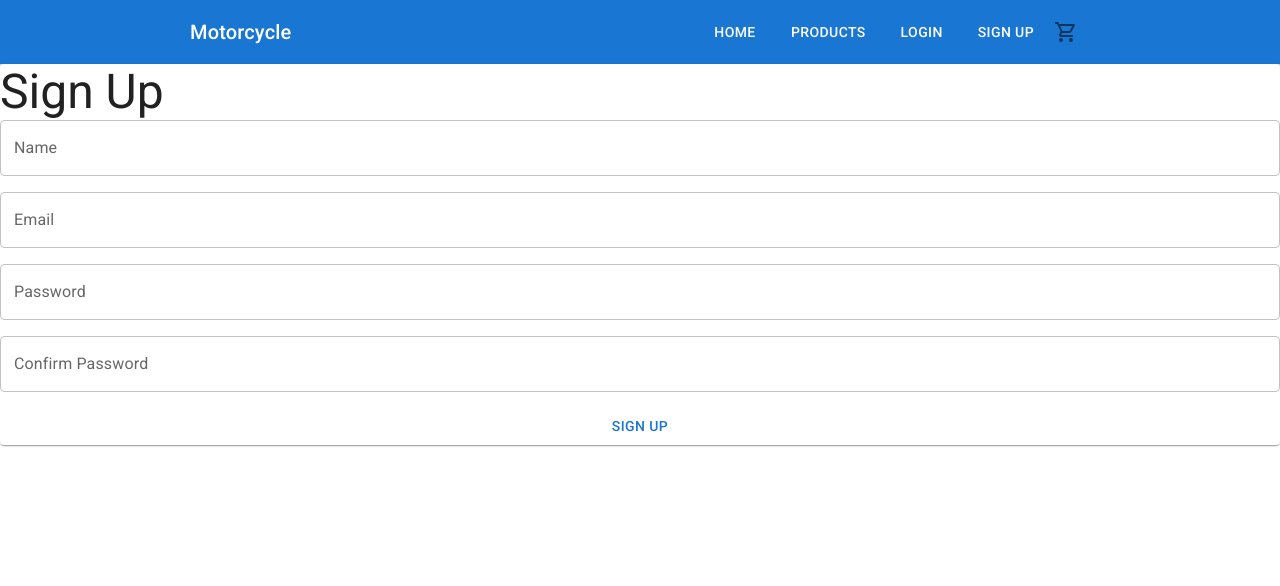
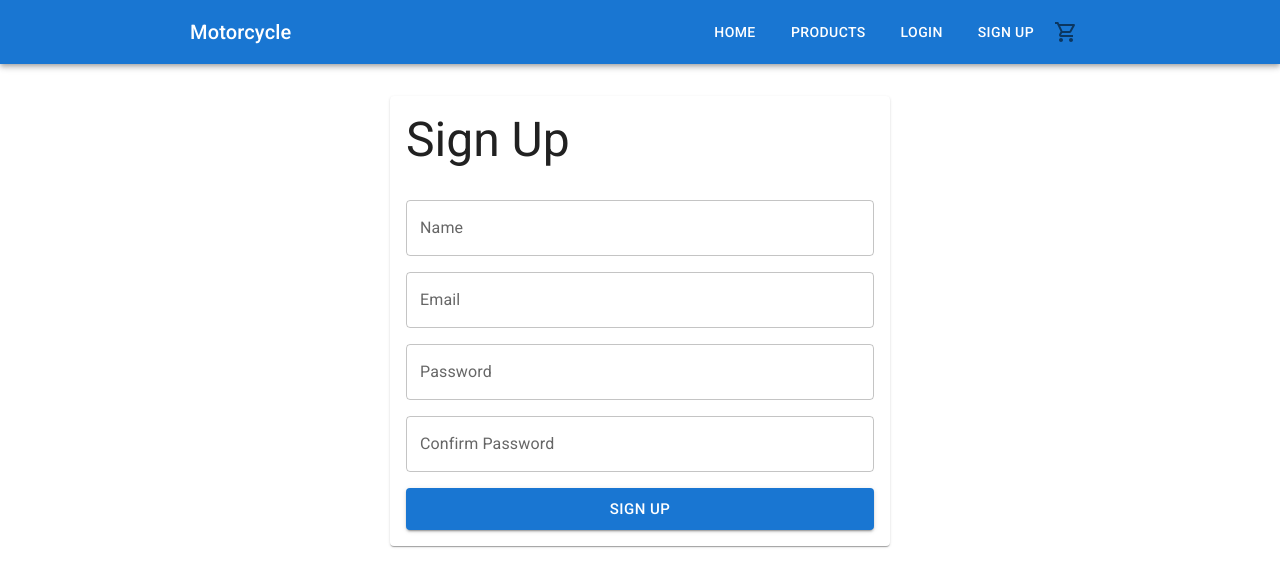
Before and after one commit to khaizter/motorcycle-ecommerce, a React (Create React App) app: page /signup in a window 1280 px wide. Shown: the top 586 px of the page. Built offline with nearby package versions, Linux system fonts and the light colour scheme.

Commit message:
Edit form designs

```diff
--- a/src/pages/login/index.tsx
+++ b/src/pages/login/index.tsx
@@ -6,9 +6,11 @@ import LoginForm from './login-form';
 
 const Login = () => {
   return (
-    <Box>
-      <Card>
-        <Typography variant='h3'>Login</Typography>
+    <Box sx={{ maxWidth: '500px', marginInline: 'auto' }}>
+      <Card sx={{ padding: '1rem', marginTop: '2rem' }}>
+        <Typography variant='h3' sx={{ marginBottom: '2rem' }}>
+          Login
+        </Typography>
         <LoginForm />
       </Card>
     </Box>
--- a/src/pages/login/login-form/index.tsx
+++ b/src/pages/login/login-form/index.tsx
@@ -56,7 +56,7 @@ const LoginForm = () => {
       <Stack spacing={2}>
         <CustomFormControl formikProps={formik} name='email' label='Email' type='text' />
         <CustomFormControl formikProps={formik} name='password' label='Password' type='password' />
-        <LoadingButton type='submit' loading={formik.isSubmitting}>
+        <LoadingButton type='submit' variant='contained' size='large' loading={formik.isSubmitting}>
           Login
         </LoadingButton>
       </Stack>
--- a/src/pages/signup/index.tsx
+++ b/src/pages/signup/index.tsx
@@ -5,9 +5,11 @@ import SignUpForm from './signup-form';
 
 const SignUp = () => {
   return (
-    <Box>
-      <Card>
-        <Typography variant='h3'>Sign Up</Typography>
+    <Box sx={{ maxWidth: '500px', marginInline: 'auto' }}>
+      <Card sx={{ padding: '1rem', marginTop: '2rem' }}>
+        <Typography variant='h3' sx={{ marginBottom: '2rem' }}>
+          Sign Up
+        </Typography>
         <SignUpForm />
       </Card>
     </Box>
--- a/src/pages/signup/signup-form/index.tsx
+++ b/src/pages/signup/signup-form/index.tsx
@@ -65,7 +65,7 @@ const SignUpForm = () => {
         <CustomFormControl formikProps={formik} name='email' label='Email' type='text' />
         <CustomFormControl formikProps={formik} name='password' label='Password' type='password' />
         <CustomFormControl formikProps={formik} name='confirmPassword' label='Confirm Password' type='password' />
-        <LoadingButton type='submit' loading={formik.isSubmitting}>
+        <LoadingButton type='submit' variant='contained' size='large' loading={formik.isSubmitting}>
           Sign Up
         </LoadingButton>
       </Stack>
```
